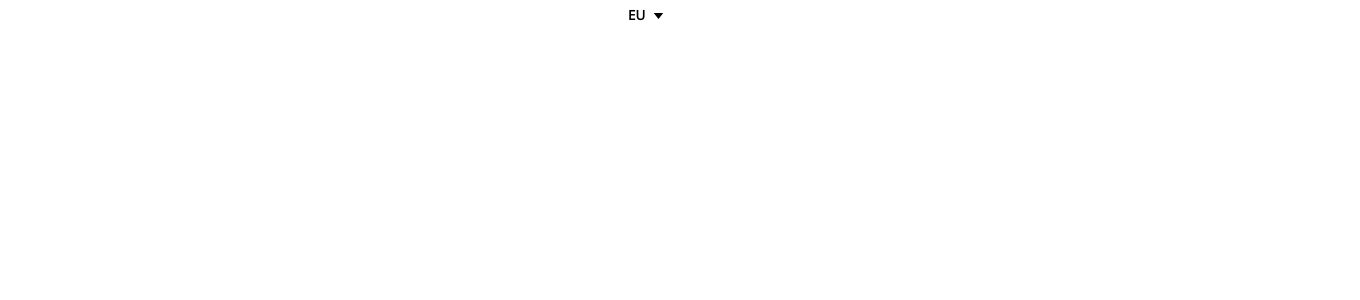
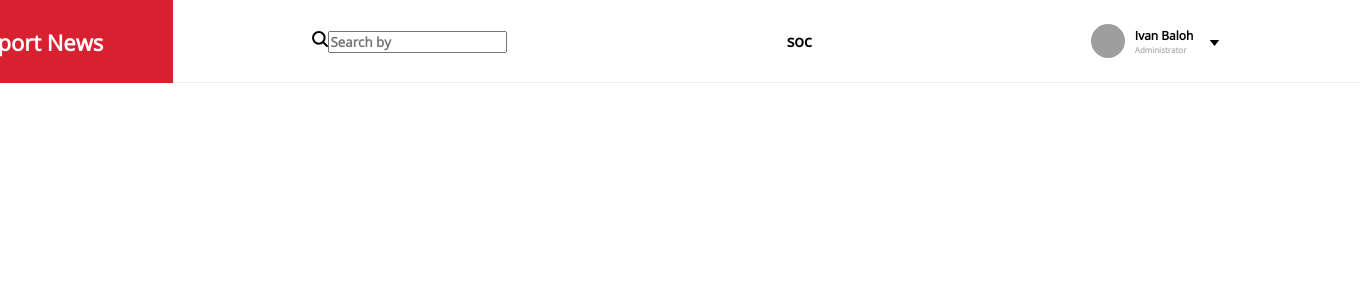
Before and after one commit to dotkurka/SportNewsSite, a React (Create React App) app: page / in a window 1280 px wide. Shown: the top 300 px of the page, 1360 px wide, since content can reach past the window. Built offline with nearby package versions, Linux system fonts and the light colour scheme; grey boxes are pictures that could not be loaded.

Commit message:
feat: added user menu for navbar

```diff
--- a/src/App.tsx
+++ b/src/App.tsx
@@ -1,11 +1,11 @@
-import LangSelector from './components/LangSelector/LangSelector';
+import NavBar from 'layouts/MainLayout/components/NavBar/NavBar';
 
 import './styles/App.scss';
 
 const App = () => {
   return (
     <div className='App'>
-      <LangSelector langueages={['dsd', 'sdsd']} initialLang='Eu' />
+      <NavBar />
     </div>
   );
 };
--- a/src/components/Button/Button.tsx
+++ b/src/components/Button/Button.tsx
@@ -5,9 +5,9 @@ import type { IButton } from './types';
 import './Button.scss';
 
 const buttonClass = {
-  [ButtonVariant.Outline]: 'outline',
+  [ButtonVariant.Text]: 'text',
   [ButtonVariant.Contained]: 'contained',
-  [ButtonVariant.Default]: '',
+  [ButtonVariant.Default]: 'outline',
 };
 
 const buttonSize = {
@@ -17,7 +17,7 @@ const buttonSize = {
 
 const Button = ({
   children,
-  variant = ButtonVariant.Outline,
+  variant = ButtonVariant.Default,
   type = 'button',
   size = ButtonSize.Medium,
   className,
--- a/src/components/Button/types.ts
+++ b/src/components/Button/types.ts
@@ -10,7 +10,7 @@ export interface IButton {
 }
 
 export enum ButtonVariant {
-  Outline = 'outline',
+  Text = 'text',
   Contained = 'contained',
   Default = 'default',
 }
--- a/src/layouts/LogInLayout/LogInLayout.tsx
+++ b/src/layouts/LogInLayout/LogInLayout.tsx
@@ -18,7 +18,7 @@ const LogInLayout = ({ children }: ILogin) => {
       <div className='log-in-right'>
         <div className='log-in-right-header'>
           Don’t have an account?
-          <Button variant={ButtonVariant.Outline}>Get Started</Button>
+          <Button variant={ButtonVariant.Default}>Get Started</Button>
         </div>
 
         {children}
--- a/src/layouts/MainLayout/components/NavBar/NavBar.scss
+++ b/src/layouts/MainLayout/components/NavBar/NavBar.scss
@@ -1,8 +1,17 @@
-@import '../../../../styles/Colors.scss';
+@import 'styles/Colors.scss';
 
 .navbar {
   width: 1440px;
-  height: 84px;
+  height: 83px;
   background-color: $white;
   display: flex;
+
+  &-contain {
+    width: 1188px;
+    height: 82px;
+    border-bottom: 1px solid $softPeach;
+    display: flex;
+    align-items: center;
+    justify-content: space-around;
+  }
 }
--- a/src/layouts/MainLayout/components/NavBar/NavBar.tsx
+++ b/src/layouts/MainLayout/components/NavBar/NavBar.tsx
@@ -1,18 +1,32 @@
-import searchIcon from '../../../../assets/images/search-icon.svg';
-import { Logo } from '../../../../components';
+import searchIcon from 'assets/images/search-icon.svg';
+import { Logo } from 'components';
+import NavBarUser from 'layouts/MainLayout/components/NavBar/NavBarUser/NavBarUser';
 
+import type { IUserData } from 'layouts/MainLayout/components/NavBar/NavBarUser/types';
 import './NavBar.scss';
+
+const users: IUserData = {
+  image: 'https://content1.rozetka.com.ua/goods/images/big/176937355.png',
+  name: 'Ivan',
+  surName: 'Baloh',
+  status: 'Administrator',
+  email: 'barak@gmail.com',
+};
 
 const NavBar = () => {
   return (
     <nav className='navbar'>
       <Logo />
-      <div className='navbar-search'>
-        <img src={searchIcon} alt='' />
-        <input placeholder='Search by ' />
+      <div className='navbar-contain'>
+        <div className='navbar-search'>
+          <img src={searchIcon} alt='' />
+          <input placeholder='Search by ' />
+        </div>
+        <div className='navbar-social'> soc</div>
+        <div className='navbar-user'>
+          <NavBarUser user={users} />
+        </div>
       </div>
-      <div className='navbar-social'> soc</div>
-      <div className='navbar-user'>user</div>
     </nav>
   );
 };
--- /dev/null
+++ b/src/layouts/MainLayout/components/NavBar/NavBarUser/NavBarUser.scss
@@ -0,0 +1,131 @@
+@import 'styles/Colors.scss';
+
+$sizeImg: 34px;
+
+.navbar-user {
+  position: relative;
+
+  &-head {
+    height: 34px;
+    display: flex;
+    align-items: center;
+    position: relative;
+  }
+
+  &-avatar {
+    width: $sizeImg;
+    height: $sizeImg;
+    border-radius: 50%;
+    margin-right: 10px;
+  }
+
+  &-flag {
+    border: none;
+    background: none;
+    position: absolute;
+    right: 0;
+    cursor: pointer;
+  }
+
+  &-title {
+    height: 25px;
+    font-weight: 600;
+    display: flex;
+    flex-direction: column;
+    justify-content: center;
+    margin-right: 27px;
+
+    &-name {
+      font-size: 12px;
+      color: $black;
+    }
+
+    &-status {
+      font-size: 8px;
+      color: $greyCloud;
+    }
+  }
+
+  &-menu {
+    width: 178px;
+    background-color: $white;
+    position: absolute;
+    top: 58px;
+    left: -24px;
+    box-shadow: 0px 0px 17px rgba(0, 0, 0, 0.09);
+
+    &::after {
+      content: '';
+      position: absolute;
+      width: 12px;
+      height: 12px;
+      left: 148px;
+      top: -12px;
+      transform: translate(-50%, 50%) rotate(45deg);
+      background-color: $white;
+    }
+
+    &-head {
+      height: 115px;
+      background-color: $white;
+      display: flex;
+      flex-direction: column;
+      justify-content: center;
+      padding-left: 25px;
+      font-size: 12px;
+
+      &-name {
+        color: $black;
+        font-weight: 600;
+        line-height: 19px;
+      }
+
+      &-email {
+        color: $friarGrey;
+        font-weight: 400;
+        line-height: 19px;
+      }
+
+      &-button {
+        margin-top: 11px;
+        width: 109px;
+        height: 27px;
+        text-transform: uppercase;
+      }
+    }
+
+    &-list-item {
+      font-weight: 400;
+      font-size: 14px;
+      line-height: 19px;
+      box-sizing: border-box;
+      padding-left: 25px;
+      width: 100%;
+      height: 41px;
+      cursor: pointer;
+      display: flex;
+      align-items: center;
+      text-decoration: none;
+      color: $black;
+      user-select: none;
+      transition: 0.2s;
+      border: none;
+      background: $white;
+
+      &:hover {
+        color: $alizarinCrimson;
+        background: $fireEngineRed;
+      }
+
+      &.logout {
+        border-top: 1px solid $softPeach;
+      }
+    }
+  }
+
+  &-singup {
+    button {
+      width: 107px;
+    }
+  }
+}
--- /dev/null
+++ b/src/layouts/MainLayout/components/NavBar/NavBarUser/NavBarUser.tsx
@@ -0,0 +1,50 @@
+import { useState } from 'react';
+
+import arrowFlag from 'assets/images/arrow-down-flag.svg';
+import { Button } from 'components';
+import { ButtonVariant } from 'components/Button/types';
+import useClickOutside from 'hooks/useClickOutside';
+import NavBarUserMenu from 'layouts/MainLayout/components/NavBar/NavBarUser/NavBarUserMenu';
+
+import './NavBarUser.scss';
+import type { IBarUser } from 'layouts/MainLayout/components/NavBar/NavBarUser/types';
+
+const NavBarUser = ({ user }: IBarUser) => {
+  const [showMenu, setShowMenu] = useState(false);
+
+  const handleShowMenu = () => {
+    setShowMenu(!showMenu);
+  };
+
+  const userRef = useClickOutside(() => setShowMenu(false));
+
+  if (user) {
+    return (
+      <div ref={userRef} className='navbar-user'>
+        <div className='navbar-user-head'>
+          <img className='navbar-user-avatar' src={user.image} alt='avatar' />
+          <div className='navbar-user-title'>
+            <p className='navbar-user-title-name'>
+              {user.name} {user.surName}
+            </p>
+            <p className='navbar-user-title-status'>{user.status}</p>
+          </div>
+          <button onClick={() => handleShowMenu()} className='navbar-user-flag'>
+            <img src={arrowFlag} alt='' />
+          </button>
+        </div>
+
+        {showMenu && <NavBarUserMenu user={user} />}
+      </div>
+    );
+  }
+
+  return (
+    <div className='navbar-user-singup'>
+      <Button variant={ButtonVariant.Text}>Sing up</Button>
+      <Button>Log in</Button>
+    </div>
+  );
+};
+
+export default NavBarUser;
--- /dev/null
+++ b/src/layouts/MainLayout/components/NavBar/NavBarUser/NavBarUserMenu.tsx
@@ -0,0 +1,37 @@
+import { Link } from 'react-router-dom';
+
+import { Button } from 'components';
+import { ButtonVariant } from 'components/Button/types';
+
+import './NavBarUser.scss';
+import type { IBarUser } from 'layouts/MainLayout/components/NavBar/NavBarUser/types';
+
+const NavBarUserMenu = ({ user }: IBarUser) => {
+  return (
+    <div className='navbar-user-menu'>
+      <div className='navbar-user-menu-head'>
+        <p className='navbar-user-menu-head-name'>
+          {user?.name} {user?.surName}
+        </p>
+        <p className='navbar-user-menu-head-email'>{user?.email}</p>
+        <Button className='navbar-user-menu-head-button' variant={ButtonVariant.Contained}>
+          View profile
+        </Button>
+      </div>
+      <div className='navbar-user-menu-list'>
+        <Link className='navbar-user-menu-list-item' to='.'>
+          Personal
+        </Link>
+        <Link className='navbar-user-menu-list-item' to='.'>
+          Change password
+        </Link>
+        <Link className='navbar-user-menu-list-item' to='.'>
+          My surveys
+        </Link>
+        <button className='navbar-user-menu-list-item logout'>Log out</button>
+      </div>
+    </div>
+  );
+};
+
+export default NavBarUserMenu;
--- /dev/null
+++ b/src/layouts/MainLayout/components/NavBar/NavBarUser/types.ts
@@ -0,0 +1,11 @@
+export interface IUserData {
+  image: string;
+  name: string;
+  surName: string | null;
+  status: string;
+  email: string;
+}
+
+export interface IBarUser {
+  user?: IUserData | undefined;
+}
--- a/src/layouts/SingInLayout/SingInLayout.tsx
+++ b/src/layouts/SingInLayout/SingInLayout.tsx
@@ -18,7 +18,7 @@ const SingInLayout = ({ children }: ISingLayout) => {
       <div className='sing-up-right'>
         <div className='sing-up-right-header'>
           Already have an account?
-          <Button variant={ButtonVariant.Outline}>Log in</Button>
+          <Button variant={ButtonVariant.Default}>Log in</Button>
         </div>
         {children}
       </div>
--- a/src/styles/Colors.scss
+++ b/src/styles/Colors.scss
@@ -5,22 +5,24 @@ $paleRed: #e1464e;
 $persianRed: #c63638;
 $fireEngineRed: rgba(215, 33, 48, 0.11);
 
-$white: #ffffff;
-$azalea: rgba(247, 211, 214, 1);
-$roseWhite: rgb(255, 251, 251);
-$periwinkleGrey: rgb(198, 204, 215);
-$lightGrey: #d4d9e2;
-$greyChateau: #a6a9af;
-$paleGrey: #f8f8f8;
-
 $havelockBlue: rgb(74, 144, 226);
 $crystalBlue: rgb(105, 169, 244);
 $windowsBlue: rgb(60, 128, 207);
 
 $boringGreen: #56bd5b;
 
+$white: #ffffff;
+$azalea: rgba(247, 211, 214, 1);
+$roseWhite: rgb(255, 251, 251);
+$periwinkleGrey: #c6ccd7;
+$lightGrey: #d4d9e2;
+$greyChateau: #a6a9af;
+$paleGrey: #f8f8f8;
+$softPeach: #ededed;
+
 $riverBed: #434c5d;
 $shuttleGrey: #596377;
+$friarGrey: #7f7b7b;
 $greyCloud: #b2b2b2;
 
 $black: #000000;
```
